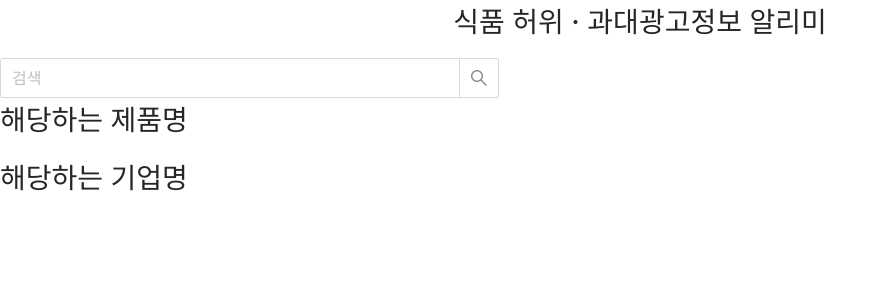
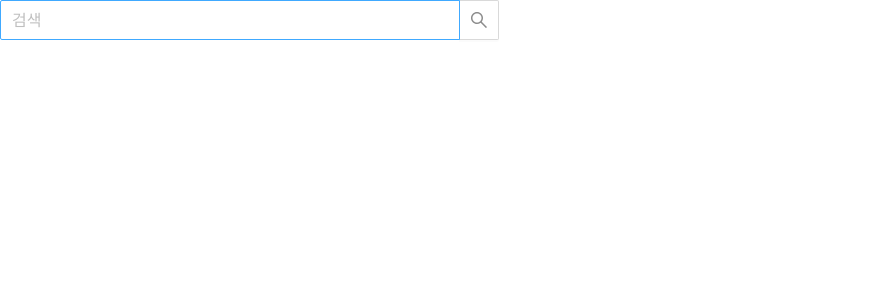
Before and after one commit to swm-pgui/SWM-AdSearch-FrontEnd, a React (Create React App) app in the folder adsearch/: page / in a window 1280 px wide. Shown: the top 300 px of the page, without its empty margins (0-887 px from the left). Built offline with nearby package versions, Linux system fonts and the light colour scheme.

Commit message:
add Search Page

```diff
--- a/adsearch/package.json
+++ b/adsearch/package.json
@@ -9,6 +9,8 @@
     "antd": "^4.15.5",
     "react": "^17.0.2",
     "react-dom": "^17.0.2",
+    "react-router": "^5.2.0",
+    "react-router-dom": "^5.2.0",
     "react-scripts": "^4.0.3",
     "web-vitals": "^1.1.2"
   },
--- a/adsearch/src/App.js
+++ b/adsearch/src/App.js
@@ -1,14 +1,18 @@
 import React from 'react';
 import './App.css';
 import 'antd/dist/antd.css';
+import { BrowserRouter, Route } from 'react-router-dom'; //React-Router import
 
+import MainContainer from './containers/MainContainer';
 import SearchContainer from './containers/SearchContainer';
 
 const App = () => {
   return (
     <div>
-      <h1 className='App'>식품 허위 · 과대광고정보 알리미</h1>
-      <SearchContainer />
+      <BrowserRouter>
+        <Route exact path="/" component={MainContainer} />
+        <Route exact path="/search" component={SearchContainer} />
+      </BrowserRouter>
     </div>
   )
 }
--- /dev/null
+++ b/adsearch/src/containers/MainContainer.js
@@ -0,0 +1,38 @@
+import React, { Fragment, useState } from 'react';
+import { Input } from 'antd';
+import { Link } from 'react-router-dom'
+
+import SearchCard from '../components/SearchCard';
+import CardData from '../datas/CardData.json';
+import {useHistory} from "react-router";
+
+const { Search } = Input;
+
+
+const MainContainer = () => {
+    const history = useHistory();
+    const [Query, setQuery] = useState('');
+
+    const handleQuery = (e) => {
+        setQuery(e.target.value);
+    };
+
+    return (
+        <Fragment>
+            <div>
+                <Search
+                    size='large'
+                    placeholder="검색"
+                    onSearch={() => {history.push({
+                        pathname: "/search",
+                        state: {Query: Query}
+                      })}}
+                    onChange={handleQuery}
+                    style={{ width: 500 }}
+                />
+            </div>
+        </Fragment>
+    );
+}
+
+export default MainContainer;
--- a/adsearch/src/containers/SearchContainer.js
+++ b/adsearch/src/containers/SearchContainer.js
@@ -1,34 +1,45 @@
-import React, { Fragment, useState } from 'react';
+import React, { Fragment, useState, useEffect } from 'react';
 import { Input } from 'antd';
+import { Link } from 'react-router-dom'
 
 import SearchCard from '../components/SearchCard';
 import CardData from '../datas/CardData.json';
+import {useLocation, useHistory} from "react-router";
 
 const { Search } = Input;
 
+const Data = CardData.body.items;
 
 const SearchContainer = () => {
-    const Data = CardData.body.items;
+    const history = useHistory();
+    const location = useLocation();
+    const Search_Query = location.state.Query;
+
+    const [Items_1, setItems_1] = useState([]);
+    const [Items_2, setItems_2] = useState([]);
+
     const [Query, setQuery] = useState('');
-
-    const [Items_1, setItems_1] = useState();
-    const [Items_2, setItems_2] = useState();
 
     const handleQuery = (e) => {
         setQuery(e.target.value);
     };
 
-    const handleSearchButton = () => {
-        console.log(Query);
+
+    useEffect(() => {
+        console.log(Search_Query);
+
         let items1 = [];
         let items2 = [];
+
         for (var i = 0; i < Data.length; i++) {
-            if (Data[i].PRDUCT.indexOf(Query) != -1) items1.push(Data[i]);
-            if (Data[i].ENTRPS.indexOf(Query) != -1) items2.push(Data[i]);
+            if (Data[i].PRDUCT.indexOf(Search_Query) !== -1) items1.push(Data[i]);
+            if (Data[i].ENTRPS.indexOf(Search_Query) !== -1) items2.push(Data[i]);
         }
+
         setItems_1(items1);
         setItems_2(items2);
-    };
+    }, [Search_Query]);
+
 
     return (
         <Fragment>
@@ -36,7 +47,10 @@ const SearchContainer = () => {
             <Search
                 size='large'
                 placeholder="검색"
-                    onSearch={handleSearchButton}
+                onSearch={() => {history.push({
+                    pathname: "/search",
+                    state: {Query: Query}
+                })}}
                 onChange={handleQuery}
                 style={{ width: 500 }}
             />
@@ -44,18 +58,22 @@ const SearchContainer = () => {
             <div>
                 <h1>해당하는 제품명</h1>
             </div>
-            <div>
-                {Items_1 && Items_1.map((data) => {
+            <div style={{ alignItems: 'center', justifyContent: 'center', width: 700 }}>
+                {Items_1.length > 0 ?
+                Items_1.map((data) => {
                     return <SearchCard data={data} />
-                })}
+                })
+                : <h2>해당하는 제품이 없습니다...</h2>}
             </div>
             <div>
                 <h1>해당하는 기업명</h1>
             </div>
-            <div>
-                {Items_2 && Items_2.map((data) => {
+            <div style={{ alignItems: 'center', justifyContent: 'center', width: 700 }}>
+                {Items_2.length > 0 ?
+                Items_2.map((data) => {
                     return <SearchCard data={data} />
-                })}
+                })
+                : <h2>해당하는 기업이 없습니다...</h2>}
             </div>
         </Fragment>
     );
```
Also changed, not shown: 1 other file (tests, documents, lock files or other folders). Lines whose indentation alone changed are shown as unchanged.
